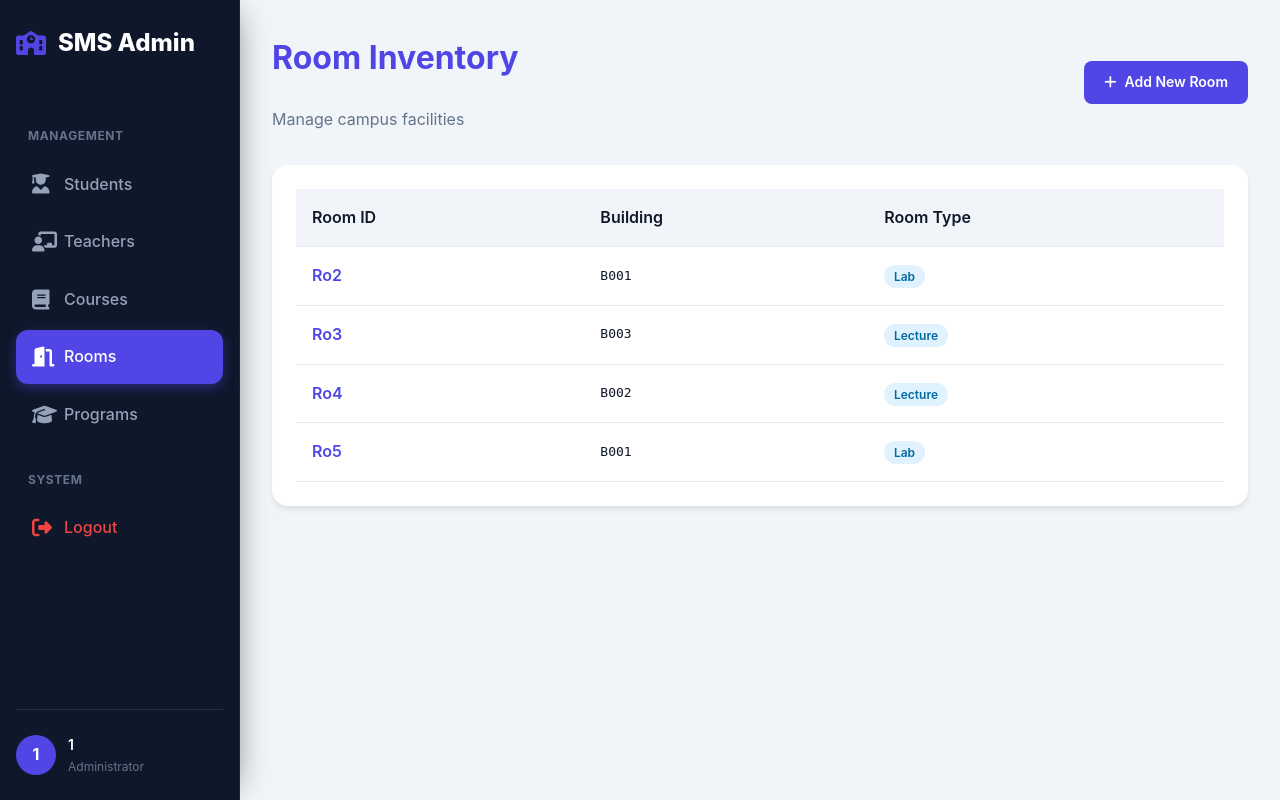
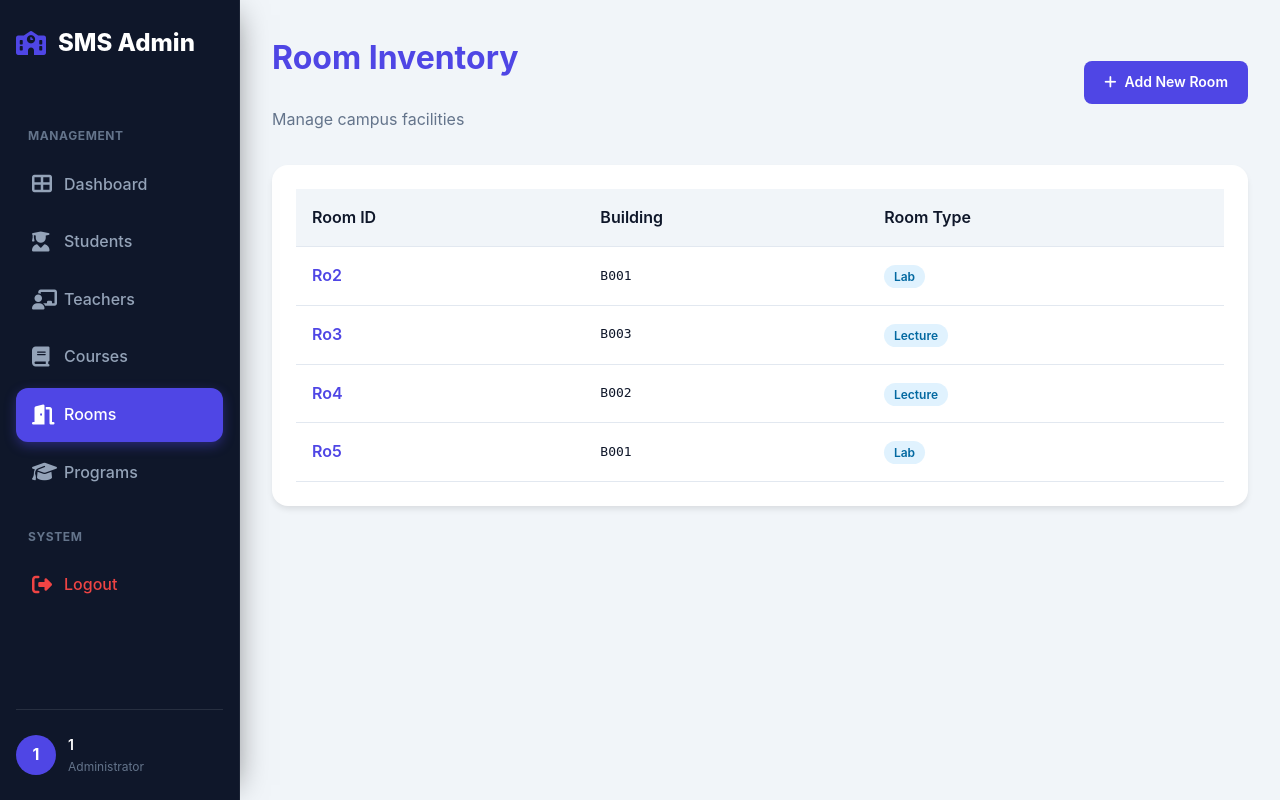
Before and after one commit to jabez-abija2399/School-Management-System, a PHP site: page /Room/room.php in a window 1280 px wide. Run offline with PHP 8.4, Linux system fonts and the light colour scheme; the visitor is signed in with stand-in values (Sample User, id 1); data comes from the database, SQL or seed files in the repository.

Commit message:
feat: Add dashboard navigation link and redirect post-login to the dashboard.

```diff
--- a/components/nav.php
+++ b/components/nav.php
@@ -25,6 +25,9 @@ $user_initial = strtoupper(substr($_SESSION['user'], 0, 1));
     <h2><i class="fas fa-school"></i> SMS Admin</h2>
 
     <div class="nav-label">Management</div>
+    <a href="../Dashboard/dashboard.php" class="<?php echo ($current_page == 'dashboard.php') ? 'active' : ''; ?>">
+        <i class="fas fa-th-large"></i> Dashboard
+    </a>
     <a href="../Student/student.php" class="<?php echo ($current_page == 'student.php' || $current_page == 'register_student.php') ? 'active' : ''; ?>">
         <i class="fas fa-user-graduate"></i> Students
     </a>
--- a/index.php
+++ b/index.php
@@ -18,7 +18,7 @@ if ($_SERVER['REQUEST_METHOD'] === 'POST') {
 
         if ($user) {
             $_SESSION['user'] = $user['Account'];
-            header("Location: Student/student.php");
+            header("Location: Dashboard/dashboard.php");
             exit;
         } else {
             $error = "Invalid account or password!";
```
